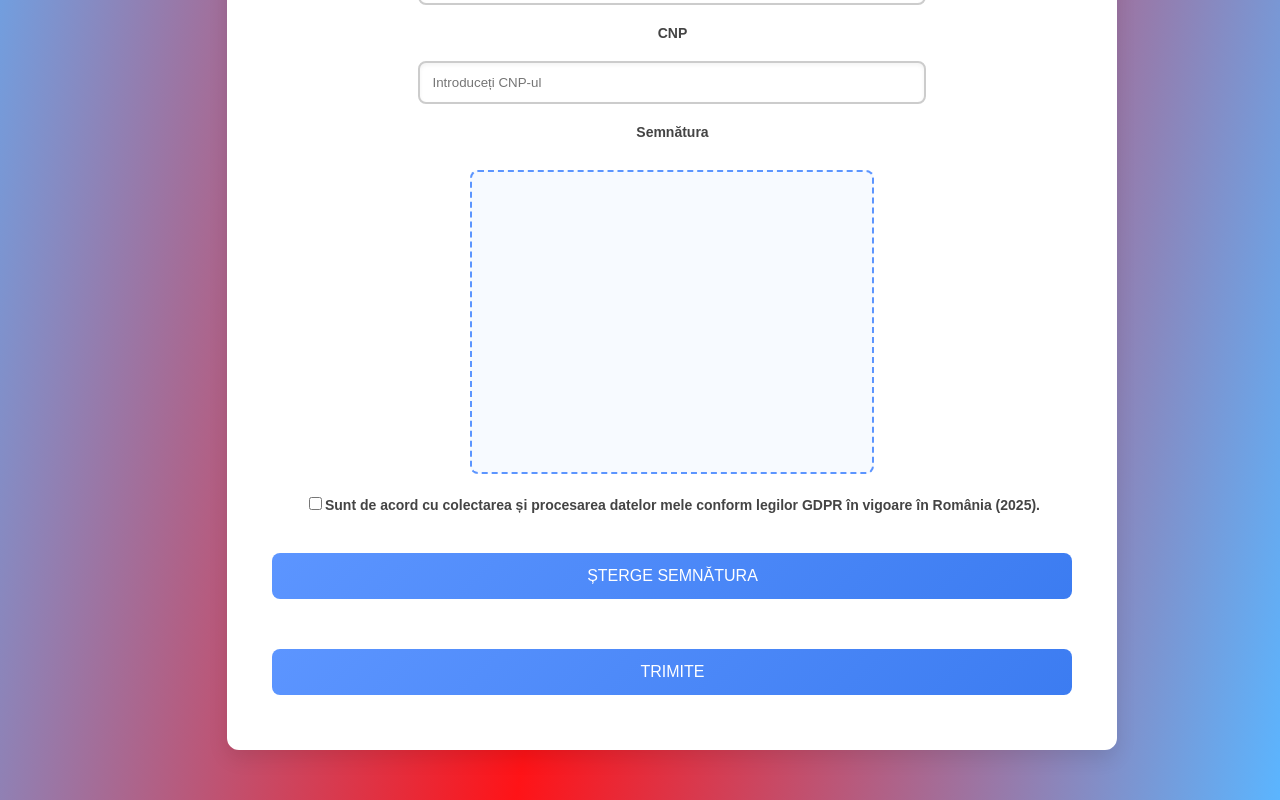
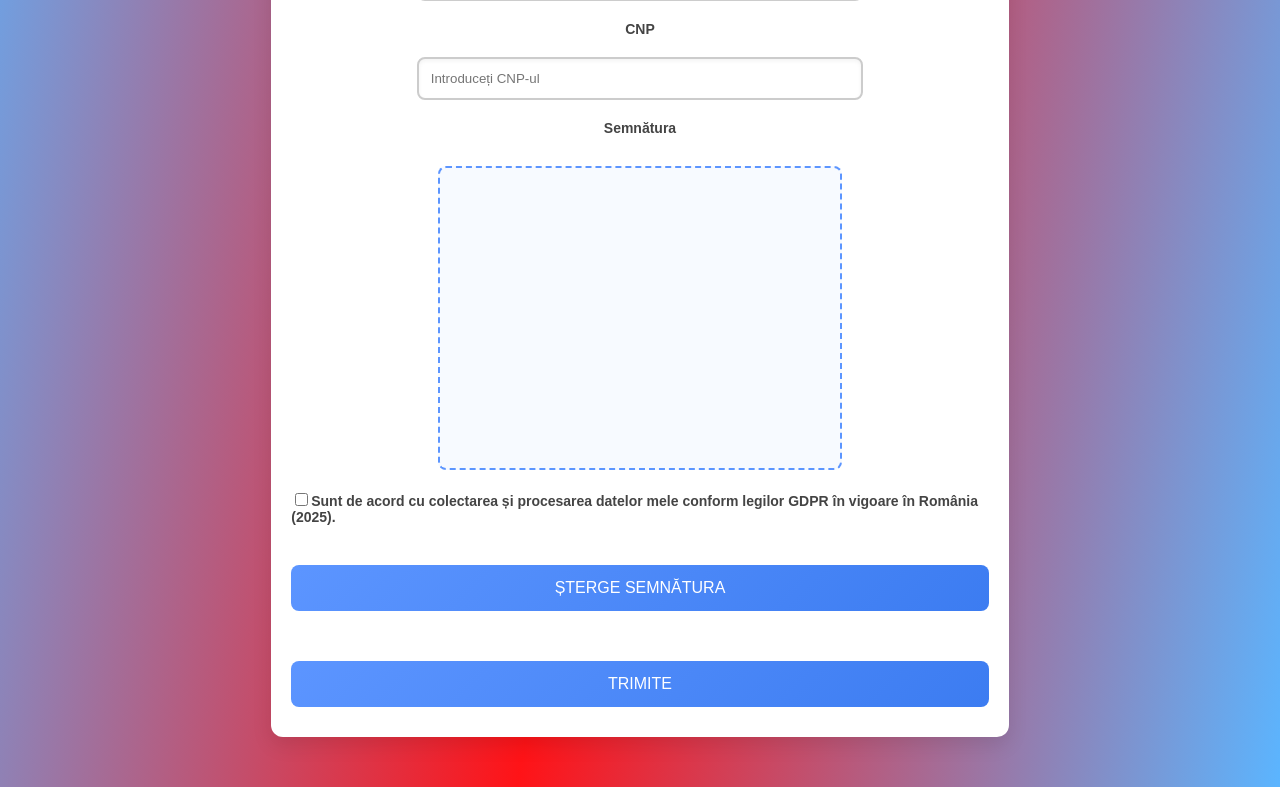
Before and after one commit to SVladut/clubvictoria, a React (Create React App) app in the folder clubvictoria/: page / in a window 1280 px wide. Shown: the part 607-1407 px from the top of the page. Built offline with nearby package versions, Linux system fonts and the light colour scheme.

Commit message:
Update front 3

```diff
--- a/clubvictoria/public/index.html
+++ b/clubvictoria/public/index.html
@@ -5,6 +5,7 @@
     <link rel="icon" href="%PUBLIC_URL%/favicon.ico" />
     <meta name="viewport" content="width=device-width, initial-scale=1" />
     <meta name="theme-color" content="#000000" />
+    <meta name="viewport" content="width=device-width, initial-scale=1.0, user-scalable=no">
     <meta
       name="description"
       content="Web site created using create-react-app"
--- a/clubvictoria/src/App.css
+++ b/clubvictoria/src/App.css
@@ -11,20 +11,17 @@ body {
   min-height: 100vh;
   overflow-y: auto;
 }
+
 .container {
-  width: 100%;
+  width: 90%;
   max-width: 800px;
   background: #fff;
-  padding: 40px;
+  padding: 20px;
+  margin: 50px auto;
+  animation: fadeIn 1s ease-in-out forwards;
+
   box-shadow: 0 8px 20px rgba(0, 0, 0, 0.1);
   border-radius: 12px;
-  animation: fadeIn 1s ease-in-out forwards;
-  border: 5px solid #ffffff;
-  background-position: center 10%;
-  background-repeat: no-repeat;
-  opacity: 0.7;
-  margin-top: 50px;
-  margin-bottom: 50px;
 }
 
 @keyframes fadeIn {
@@ -88,7 +85,8 @@ textarea:focus {
 }
 
 .signature-box {
-  width: 400px;
+  width: 100%;
+  max-width: 400px;
   height: 300px;
   border: 2px dashed #5c95ff;
   border-radius: 8px;
@@ -96,8 +94,9 @@ textarea:focus {
   cursor: crosshair;
   margin-top: 10px;
   align-self: center;
-  transition: background-color 0.2s ease;
+  touch-action: none;
 }
+
 
 .signature-box:hover {
   background-color: #e8f1fe;
--- a/clubvictoria/src/App.js
+++ b/clubvictoria/src/App.js
@@ -5,7 +5,6 @@ const App = () => {
   const canvasRef = useRef(null);
   const [drawing, setDrawing] = useState(false);
 
-  // Funcție pentru a obține coordonatele cursorului
   const getCoordinates = (event) => {
     const rect = canvasRef.current.getBoundingClientRect();
     let x, y;
@@ -20,6 +19,7 @@ const App = () => {
   };
 
   const startDrawing = (event) => {
+    event.preventDefault();
     setDrawing(true);
     const ctx = canvasRef.current.getContext("2d");
     ctx.beginPath();
@@ -29,13 +29,15 @@ const App = () => {
 
   const draw = (event) => {
     if (!drawing) return;
+    event.preventDefault();
     const ctx = canvasRef.current.getContext("2d");
     const { x, y } = getCoordinates(event);
     ctx.lineTo(x, y);
     ctx.stroke();
   };
 
-  const stopDrawing = () => {
+  const stopDrawing = (event) => {
+    event.preventDefault();
     setDrawing(false);
   };
 
@@ -73,18 +75,9 @@ const App = () => {
           onMouseMove={draw}
           onMouseUp={stopDrawing}
           onMouseLeave={stopDrawing}
-          onTouchStart={(e) => {
-            e.preventDefault();
-            startDrawing(e);
-          }}
-          onTouchMove={(e) => {
-            e.preventDefault();
-            draw(e);
-          }}
-          onTouchEnd={(e) => {
-            e.preventDefault();
-            stopDrawing();
-          }}
+          onTouchStart={startDrawing}
+          onTouchMove={draw}
+          onTouchEnd={stopDrawing}
         ></canvas>
 
         <div className="gdpr-section">
```
